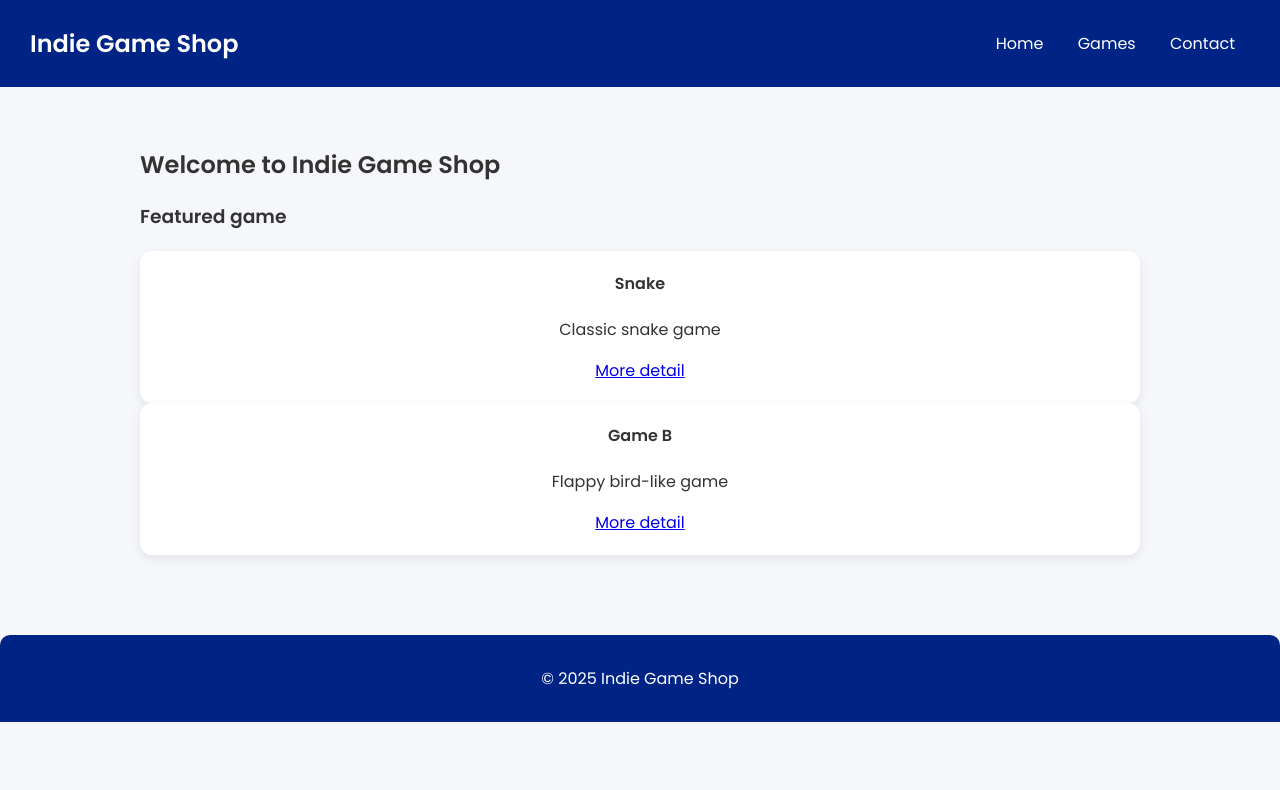
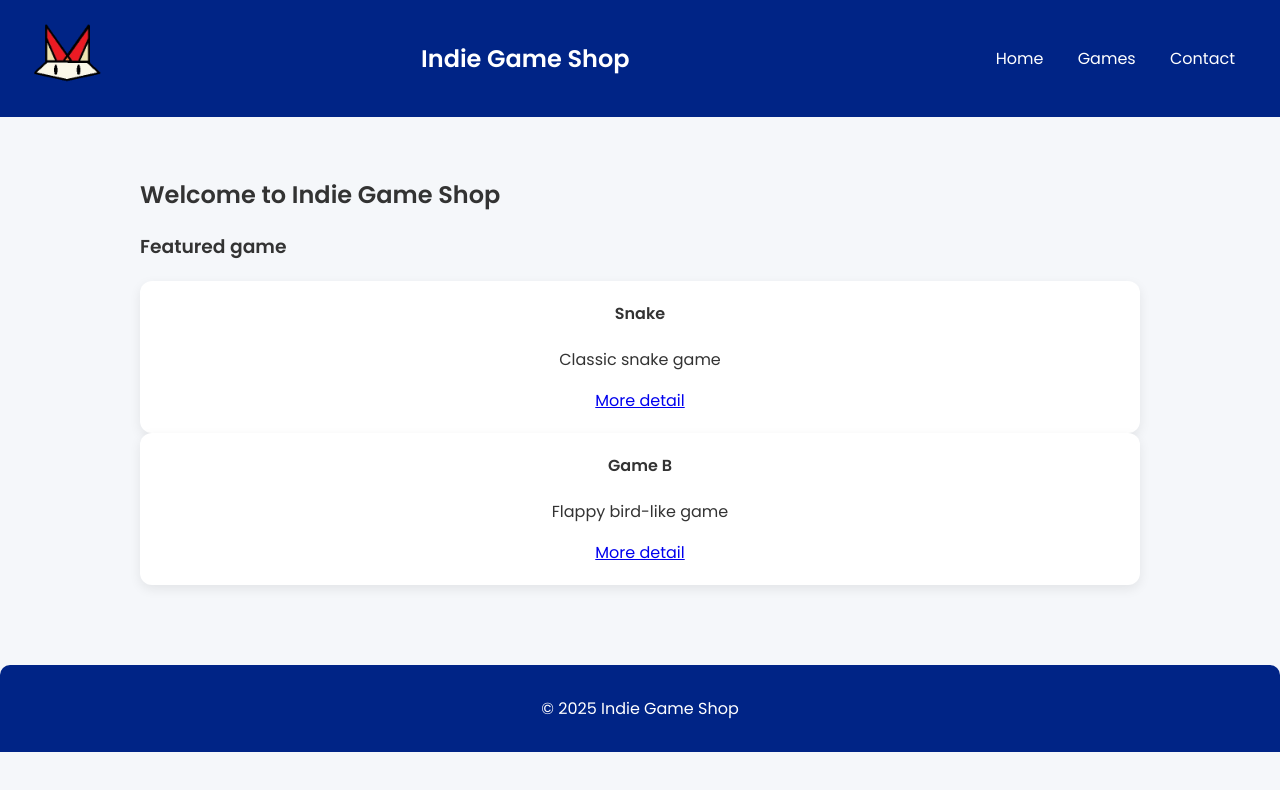
Before and after one commit to DT2BR/indie-game-shop, a plain HTML site: page index.html in a window 1280 px wide. Drawn offline with Linux system fonts and the light colour scheme.

Commit message:
added funni logo

```diff
--- a/index.html
+++ b/index.html
@@ -8,6 +8,9 @@
 </head>
 <body>
     <header>
+    <a href="./index.html">
+        <img src="./homepage_img/logo.png" alt="web logo" width="80px" height="80px" >
+    </a>
     <h1>Indie Game Shop</h1>
         <nav>
             <ul>
```
Also changed, not shown: homepage_img/logo.png (added).
